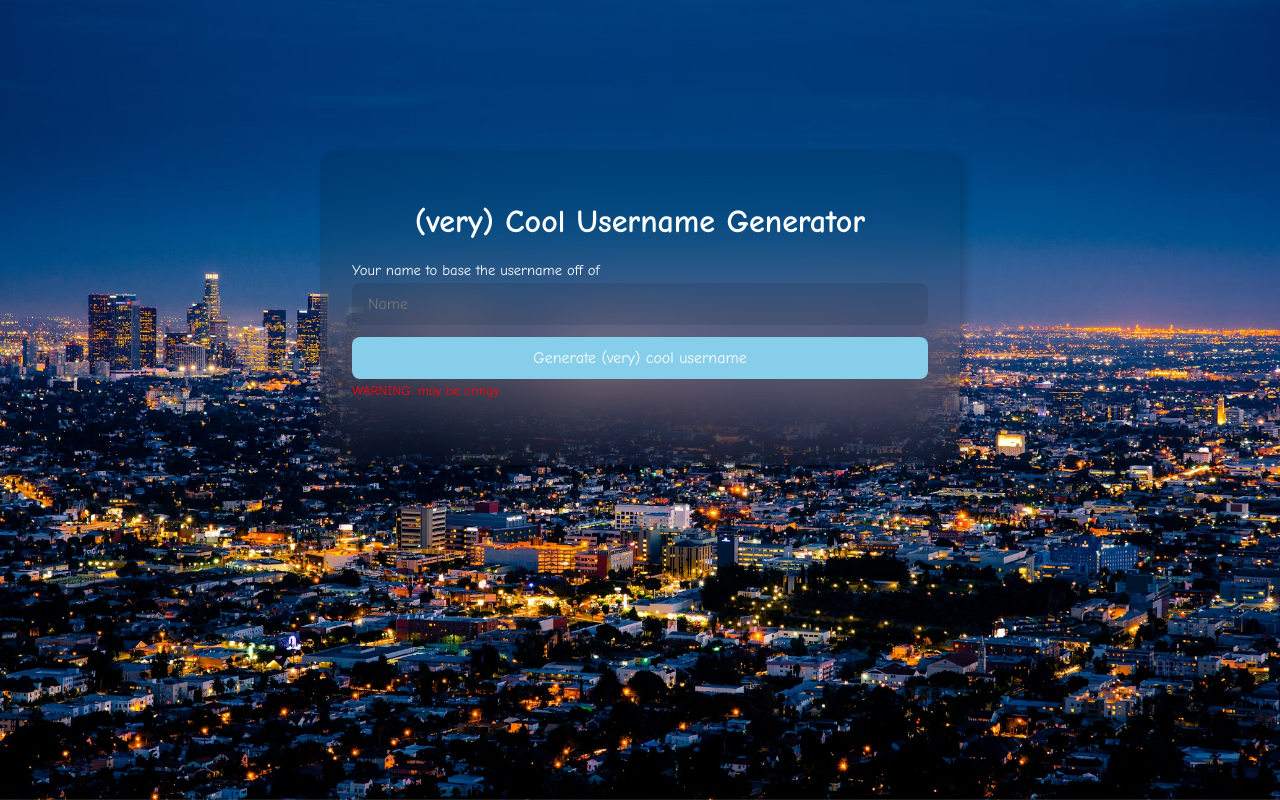
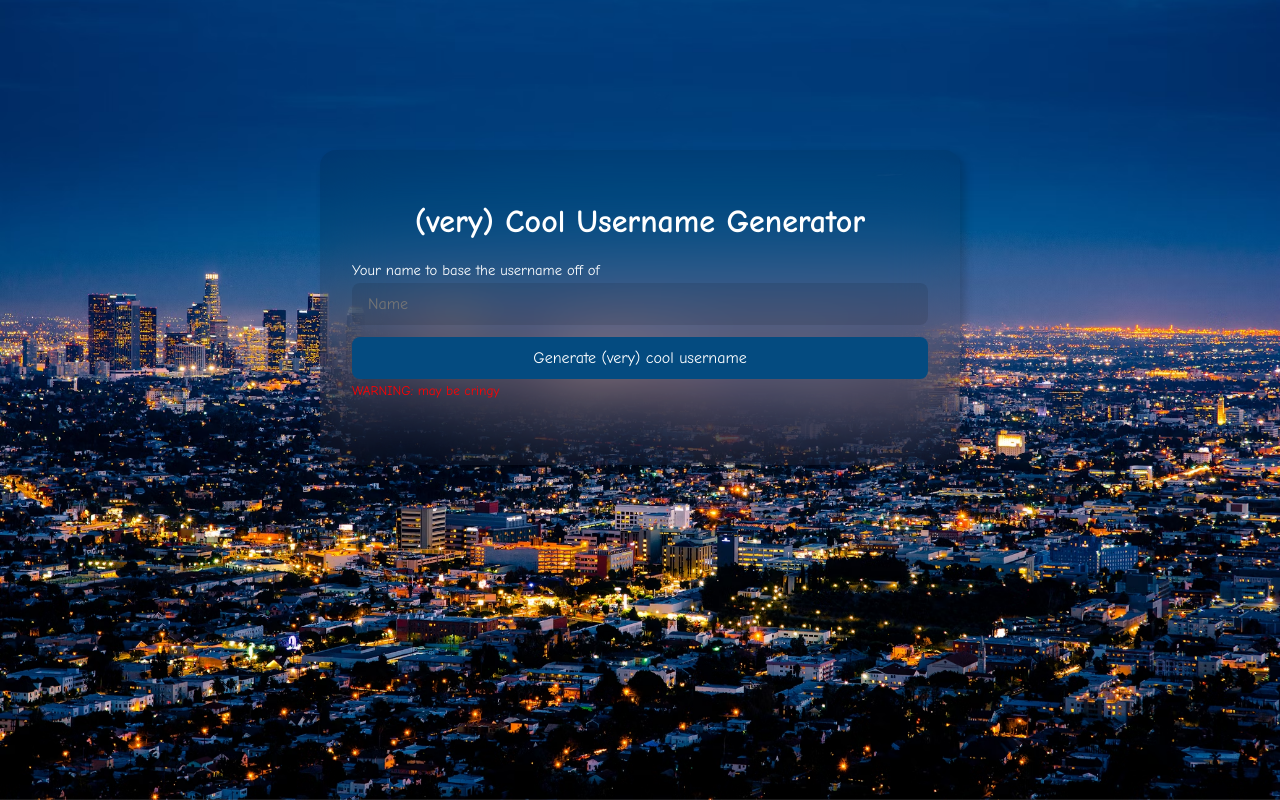
Before and after one commit to kennyaja/cool-username-generator, a plain HTML site: page index.html in a window 1280 px wide. Drawn offline with Linux system fonts and the light colour scheme.

Commit message:
made button cooler

```diff
--- a/style.css
+++ b/style.css
@@ -60,12 +60,22 @@ label {
 
 #generateBtn {
 	margin-top: 12px;
-	background-color: skyblue;
+	background-color: #044b80;
 	border: none;
 	outline: none;
 	border-radius: 8px;
 	font-size: 12pt;
 	padding: 12px;
+	transition-property: background-color;
+	transition-duration: 200ms;
+}
+
+#generateBtn:hover {
+	background-color: #044f88;
+}
+
+#generateBtn:active {
+	background-color: #04528d;
 }
 
 #nameOutput {
```
